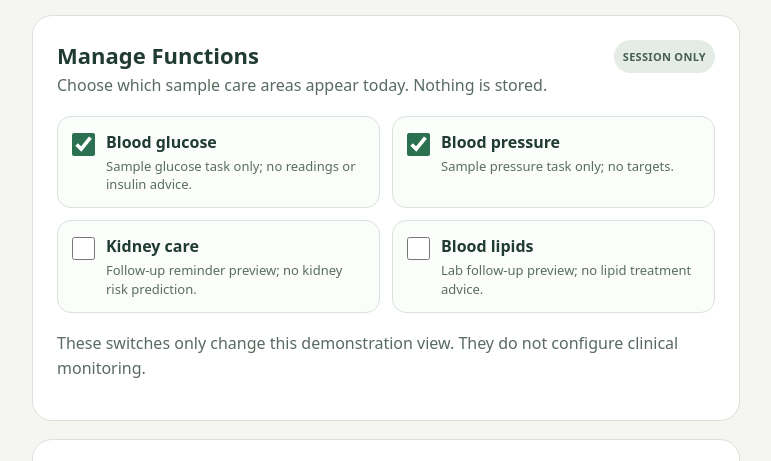
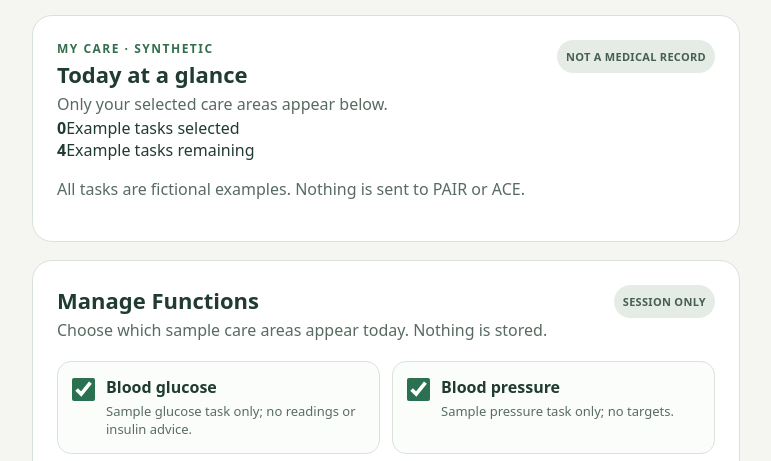
Before and after one commit to freshcanibowl/ai-missy-offline-qvac, a website: page web/today.html in a window 1280 px wide. Shown: the part 329-790 px from the top of the page, without its empty margins (254-1025 px from the left). Drawn offline with Linux system fonts and the light colour scheme.

Commit message:
feat(build28): add feature-driven synthetic My Care dashboard

```diff
--- a/web/today.html
+++ b/web/today.html
@@ -4,6 +4,7 @@
 <header><a class="brand" href="/">✳ AI Missy</a><span class="label" id="demo-flag">SYNTHETIC PREVIEW · NO DATA SAVED</span></header>
 <div class="toolbar"><button type="button" id="large-text" aria-pressed="false" class="secondary">Larger text</button><label for="language" id="language-label">Language</label><select id="language"><option value="en">English</option><option value="zh">中文</option><option value="ms">Bahasa Melayu</option></select></div>
 <section class="intro"><p class="eyebrow">TODAY WITH MISSY</p><h1 id="welcome">One small step today.</h1><p id="subtitle">A gentle preview of a daily care journal, without diagnoses or clinical targets.</p></section>
+<section class="panel care-dashboard" id="my-care"><div class="panel-heading"><div><p class="eyebrow" id="care-eyebrow">MY CARE · SYNTHETIC</p><h2 id="care-heading">Today at a glance</h2><p id="care-description" class="muted">Only your selected care areas appear below.</p></div><span class="label" id="care-status">NOT A MEDICAL RECORD</span></div><div class="care-metrics"><div class="care-metric"><strong id="care-completed">0</strong><span id="care-completed-label">Example tasks selected</span></div><div class="care-metric"><strong id="care-remaining">4</strong><span id="care-remaining-label">Example tasks remaining</span></div></div><div id="care-cards" class="care-cards" aria-live="polite"></div><p id="care-empty" class="muted" hidden>No care modules selected. Use Manage Functions below.</p><p id="care-boundary" class="muted">All tasks are fictional examples. Nothing is sent to PAIR or ACE.</p></section>
 <section class="panel" id="functions-panel"><div class="panel-heading"><div><h2 id="functions-heading">Manage Functions</h2><p class="muted" id="functions-description">Choose which sample care areas appear today. Nothing is stored.</p></div><span class="label" id="functions-session">SESSION ONLY</span></div><div id="function-options" class="function-options" role="group" aria-labelledby="functions-heading"></div><p class="muted" id="functions-note">These switches only change this demonstration view. They do not configure clinical monitoring.</p></section>
 <section class="panel"><h2 id="tasks-heading">What would you like to note?</h2><p id="skip-note" class="muted">You may skip any item. This preview does not grade your health.</p><div class="guide" role="group" aria-labelledby="guide-heading"><h3 id="guide-heading">Try this preview</h3><ol><li id="guide-one">Choose one sample item.</li><li id="guide-two">Try undo if you change your mind.</li><li id="guide-three">Reset whenever you like. Nothing is saved.</li></ol></div><p id="measurement-note" class="muted">Record only measurements recommended in your care plan. Nothing here is a clinical instruction.</p><div id="tasks" class="tasks"></div><p id="summary" aria-live="polite" aria-atomic="true" class="summary"></p><div class="actions"><button id="undo" type="button" class="secondary" disabled>Undo last change</button><button id="reset" type="button" class="secondary">Reset this preview</button></div><p id="action-message" class="muted" role="status" aria-live="polite" aria-atomic="true"></p></section>
 <section class="panel"><h2 id="insight-heading">Your next step</h2><p id="insight" aria-live="polite" aria-atomic="true">Select a sample item to see a gentle reflection. No information is saved.</p><p id="safety-note" class="muted">AI Missy cannot set your medicines, fluid limits, or clinical targets. If you feel unwell, seek appropriate professional care.</p></section>
```
